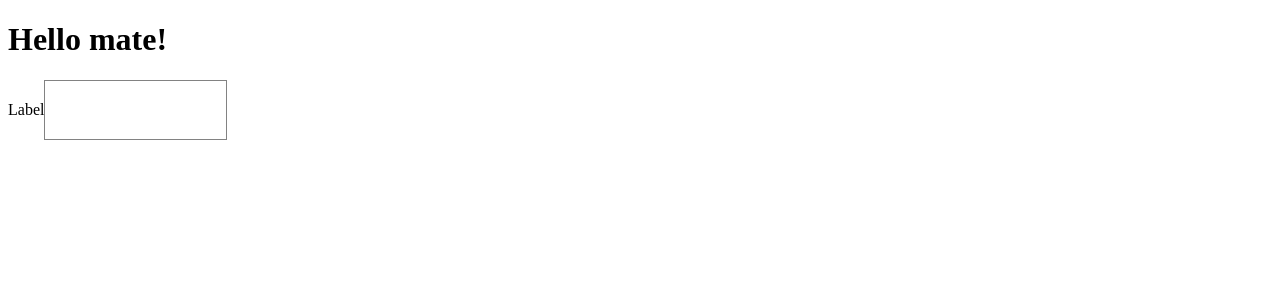
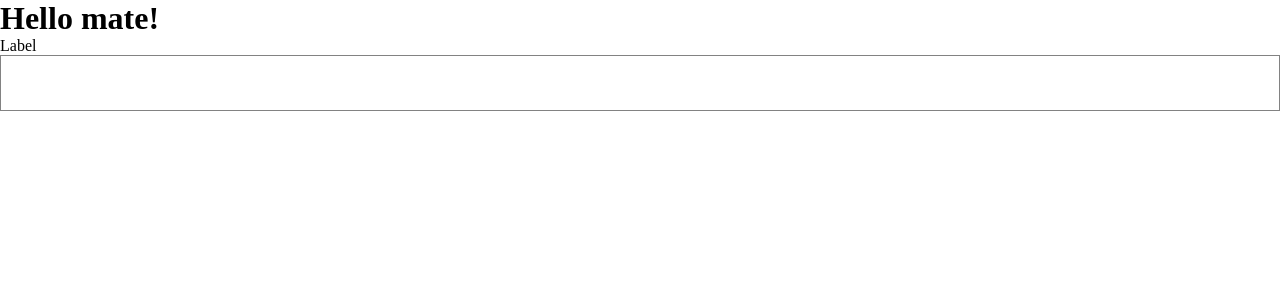
Before and after one commit to hitmaizer/inputs-components, a React (Create React App) app: page / in a window 1280 px wide. Shown: the top 300 px of the page. Built offline with nearby package versions, Linux system fonts and the light colour scheme.

Commit message:
global styling + helper classes

```diff
--- a/src/scss/style.css
+++ b/src/scss/style.css
@@ -1 +1,25 @@
-/* No CSS */
+* {
+  -webkit-box-sizing: border-box;
+          box-sizing: border-box;
+  margin: 0;
+}
+
+.flex-col {
+  display: -webkit-box;
+  display: -ms-flexbox;
+  display: flex;
+  -webkit-box-orient: vertical;
+  -webkit-box-direction: normal;
+      -ms-flex-direction: column;
+          flex-direction: column;
+}
+
+.flex-row {
+  display: -webkit-box;
+  display: -ms-flexbox;
+  display: flex;
+  -webkit-box-orient: horizontal;
+  -webkit-box-direction: normal;
+      -ms-flex-direction: row;
+          flex-direction: row;
+}
```
